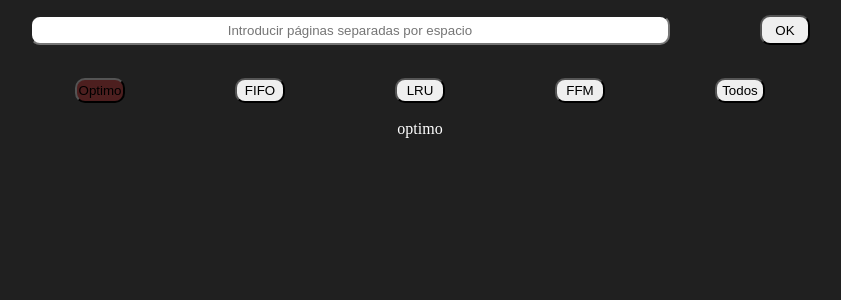
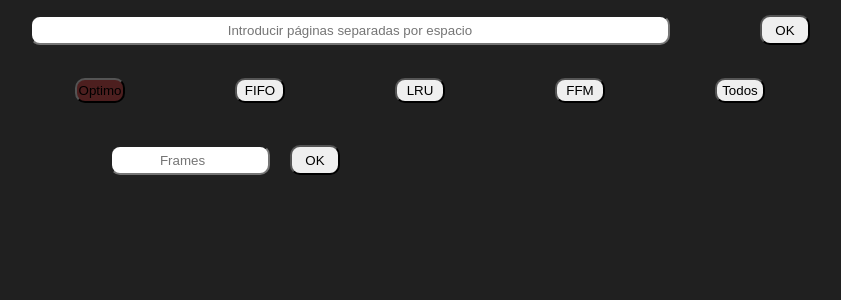
Before and after one commit to Di3go0-0/MemoryManagementAlgorithms, a React (Vite) app in the folder client/: page / in a window 1280 px wide. Both pictures are taken after a click on the button "Optimo". Shown: the top 300 px of the page, without its empty margins (220-1061 px from the left). Built offline with nearby package versions, Linux system fonts and the light colour scheme.

Commit message:
Update Optimo coponent

```diff
--- a/client/src/Components/OptimoComponent.jsx
+++ b/client/src/Components/OptimoComponent.jsx
@@ -1,9 +1,83 @@
-import React from 'react'
+import React, { useState } from 'react'
+import { useGlobalContext } from '../Context/Context'
+import Optimo from '../Algorithms/Optimo.js'
+import './css/style.css'
 
 function OptimoComponent() {
+  const [inputValue, setInputValue] = useState("")
+  const [showResult, setShowResult] = useState(false)
+  const [framesState, setFramesState] = useState([])
+  const [pageFaults, setPageFaults] = useState(0)
+
+  const { pagesList } = useGlobalContext()
+
+  const handleInputChange = (event) => {
+    setInputValue(event.target.value)
+  }
+
+  const handleButtonClick = () => {
+    const frames = Number(inputValue)
+
+    if (frames <= 0 || isNaN(frames)) {
+      alert("Por favor, introduce un número válido de frames")
+      return
+    }
+
+    const resultado = Optimo(pagesList, frames)
+    setFramesState(resultado.framesState || [])
+    setPageFaults(resultado.pageFaults || 0)
+    setShowResult(true)
+  }
+
+  const renderTable = () => {
+    const numRows = Number(inputValue) + 1
+    const numCols = pagesList.length
+
+    return (
+      <table>
+        <thead>
+          <tr>
+            {pagesList.map((page, index) => (
+              <th key={index}>{page}</th>
+            ))}
+          </tr>
+        </thead>
+        <tbody>
+          {Array.from({ length: numRows - 1 }).map((_, rowIndex) => (
+            <tr key={rowIndex}>
+              {framesState.map((frame, colIndex) => (
+                <td key={colIndex}>
+                  {frame[rowIndex] !== null && frame[rowIndex] !== undefined ? frame[rowIndex] : ""}
+                </td>
+              ))}
+            </tr>
+          ))}
+        </tbody>
+      </table>
+    )
+  }
+
   return (
-    <div>
-        optimo
+    <div className="main">
+      <div className="input-Frame">
+        <label>
+          <input
+            type="number"
+            placeholder="Frames"
+            value={inputValue}
+            onChange={handleInputChange}
+          />
+        </label>
+        <div className="button-Frame">
+          <button onClick={handleButtonClick}>OK</button>
+        </div>
+      </div>
+      {showResult && (
+        <div className="result">
+          <h2>Page Faults: {pageFaults}</h2>
+          {renderTable()}
+        </div>
+      )}
     </div>
   )
 }
```
